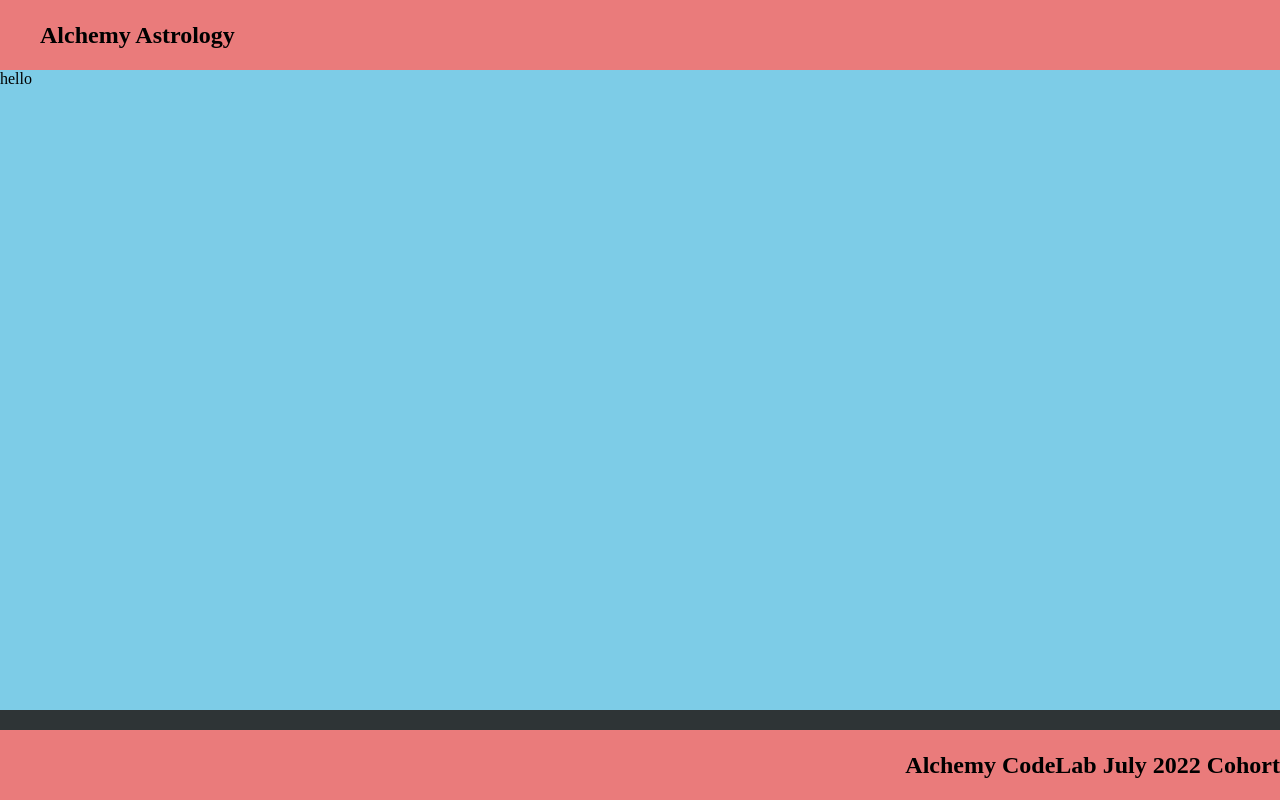
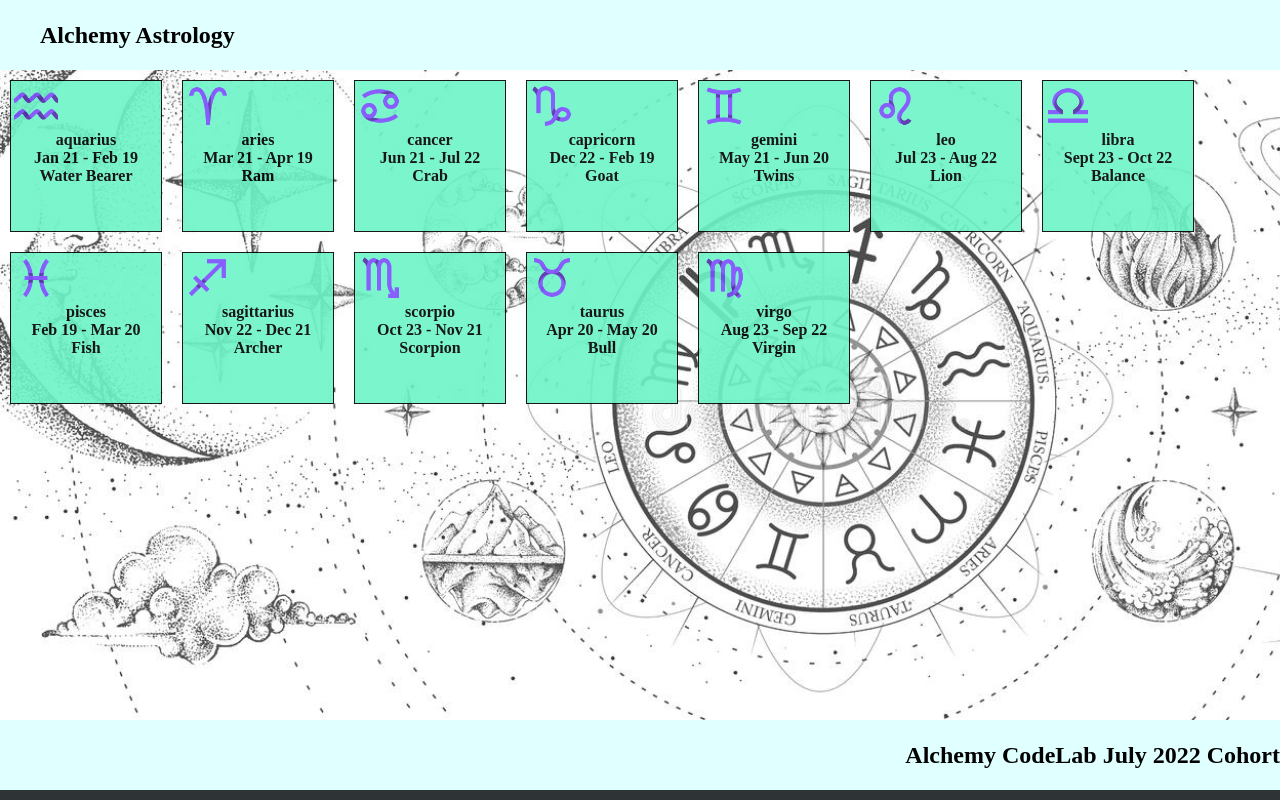
Before and after one commit to Eddie-Kuo/zodiac-signs-from-scratch-react, a React (Create React App) app: page / in a window 1280 px wide. Built offline with nearby package versions, Linux system fonts and the light colour scheme.

Commit message:
rendered each horoscope element and set background image

```diff
--- a/src/components/ZodiacCards/Zodiac.css
+++ b/src/components/ZodiacCards/Zodiac.css
@@ -1,8 +1,15 @@
 .zodiac {
     border: 1px solid black;
-    height: 100px;
-    width: 100px;
+    height: 150px;
+    width: 150px;
     display: flex;
-    flex-direction: row;
-    flex-wrap: wrap;
+    flex-direction: column;
+    margin: 10px;
+    font-weight: bold;
+    background-color: rgb(109, 244, 199);
+    opacity: .9;
 }
+
+.zodiac img {
+    width: 50px;
+}
--- a/src/components/ZodiacCards/Zodiac.js
+++ b/src/components/ZodiacCards/Zodiac.js
@@ -1,16 +1,15 @@
 import React from 'react';
 import './Zodiac.css';
 
-//import zodiac.css here as well
 //this function will be exported to main in order to display each individual card
 
-export default function Zodiac({ name, dates, symbol }) {
+export default function Zodiac({ zodiac }) {
   return (
     <div className='zodiac'>
-      <image src={`${process.env.PUBLIC_URL}/Zodiac/${name}.svg`}/>
-      <span>${name}</span>
-      <span>${dates}</span>
-      <span>${symbol}</span>
+      <img src={`${process.env.PUBLIC_URL}/Zodiac/${zodiac.name}.png`}/>
+      <span>{zodiac.name}</span>
+      <span>{zodiac.dates}</span>
+      <span>{zodiac.symbol}</span>
     </div>
   );
 }
--- a/src/components/footer/footer.css
+++ b/src/components/footer/footer.css
@@ -3,11 +3,11 @@ footer {
     height: 70px;
     font-weight: bolder;
     font-size: 1.5rem;
-    background-color: rgb(234, 123, 123);
+    background-color: lightcyan;
     display: flex;
     align-items: center;
     justify-content: flex-end;
     position: fixed;
     width: 100%;
-    bottom: 0;
+    /* bottom: 0; */
 }
--- a/src/components/header/header.css
+++ b/src/components/header/header.css
@@ -3,7 +3,7 @@ header {
     font-weight: bolder;
     font-size: 1.5rem;
     height: 70px;
-    background-color: rgb(234, 123, 123);
+    background-color: lightcyan;
     display: flex;
     align-items: center;
     padding-left: 40px;
--- a/src/components/main/main.css
+++ b/src/components/main/main.css
@@ -1,10 +1,8 @@
 main {
     display: flex;
     flex-wrap: wrap;
-    margin-bottom: 40px;
+    height: 650px;
     background-size: cover;
-    height: 640px;
     align-content: flex-start;
     position: relative;
-    background-color: rgb(125, 204, 231);
   }
--- a/src/components/main/main.js
+++ b/src/components/main/main.js
@@ -1,13 +1,17 @@
 import React from 'react';
 import './Main.css';
-//need to import zodiac function that will return each individual zodiac card
-//need to import zodiac data from data.js
+
+import Zodiac from '../ZodiacCards/Zodiac.js';
+import zodiac from '../../data';
+import horoscope from '../../../src/horoscope.jpg';
 // will need to import a background image as well to set inline
 
 export default function Main() {
   return (
-    <main>
-      hello
+    <main style={{ backgroundImage: `url(${horoscope})` }}>
+      {zodiac.map((zodiac) => (
+        <Zodiac key={zodiac.id} zodiac={zodiac} />
+      ))}
     </main>
   );
 }
--- a/src/data.js
+++ b/src/data.js
@@ -1,4 +1,4 @@
-export const zodiac = [
+const zodiac = [
   {
     id: '1',
     name: 'aquarius',
@@ -72,3 +72,5 @@ export const zodiac = [
     symbol: 'Virgin',
   },
 ];
+
+export default zodiac;
```
Also changed, not shown: src/horoscope.jpg (added).
